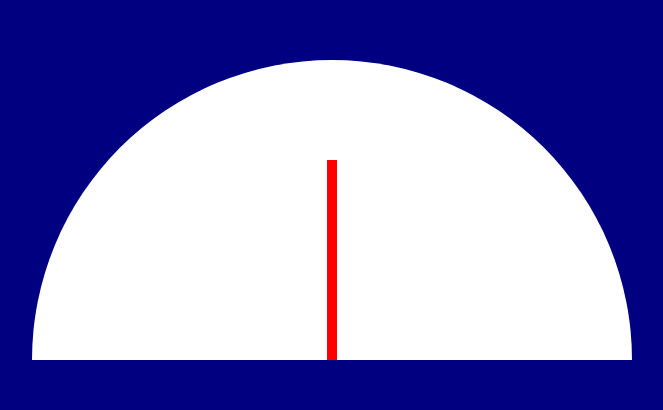
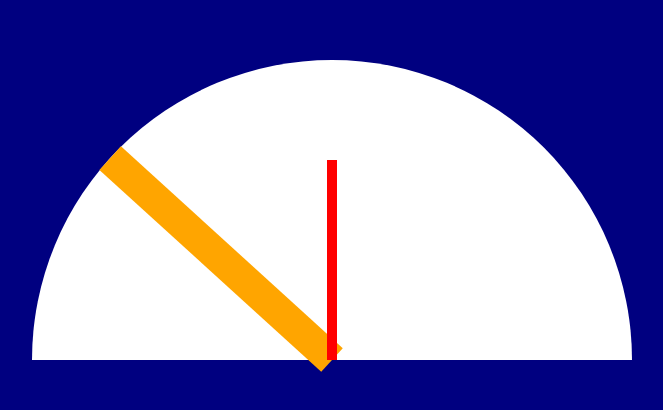
Before and after one commit to fireprone/tide-extent, a React (Create React App) app: page / in a window 1280 px wide. Shown: the part 190-600 px from the top of the page, without its empty margins (308-971 px from the left). Built offline with nearby package versions, Linux system fonts and the light colour scheme.

Commit message:
Add 'Zone' component to represent target angle

```diff
--- a/src/components/Gauge/Gauge.jsx
+++ b/src/components/Gauge/Gauge.jsx
@@ -1,9 +1,11 @@
 import { useState, useRef, useEffect } from 'react';
 import './Gauge.css';
 import Pointer from './../Pointer/Pointer';
+import Zone from '../Zone/Zone';
 
 const Gauge = () => {
   const [pointerAngle, setPointerAngle] = useState(0);
+  const [zoneAngle, setZoneAngle] = useState(0);
   const gaugeRef = useRef(null);
 
   const updateAngle = (e) => {
@@ -14,9 +16,16 @@ const Gauge = () => {
     setPointerAngle(Math.atan2(x, -y));
   };
 
+  const getRandomNumBetween = (min, max) => Math.random() * (max - min) + min;
+
+  useEffect(() => {
+    setZoneAngle(getRandomNumBetween(-1.6, 1.6));
+  }, []);
+
   return (
     <div id='Gauge' onMouseDown={updateAngle} ref={gaugeRef}>
       <Pointer angle={pointerAngle} />
+      <Zone angle={zoneAngle} />
     </div>
   );
 };
--- /dev/null
+++ b/src/components/Zone/Zone.css
@@ -0,0 +1,15 @@
+#Zone {
+  position: absolute;
+  left: 50%;
+  width: 2rem;
+  height: 100%;
+  transform: translate(-50%, 0);
+  z-index: -1;
+}
+
+#Zone div {
+  width: 100%;
+  height: 100%;
+  background-color: orange;
+  transform-origin: bottom center;
+}
--- /dev/null
+++ b/src/components/Zone/Zone.jsx
@@ -0,0 +1,11 @@
+import './Zone.css';
+
+const Zone = ({ angle }) => {
+  return (
+    <div id='Zone'>
+      <div style={{ transform: `rotate(${angle}rad)` }}></div>
+    </div>
+  );
+};
+
+export default Zone;
```
